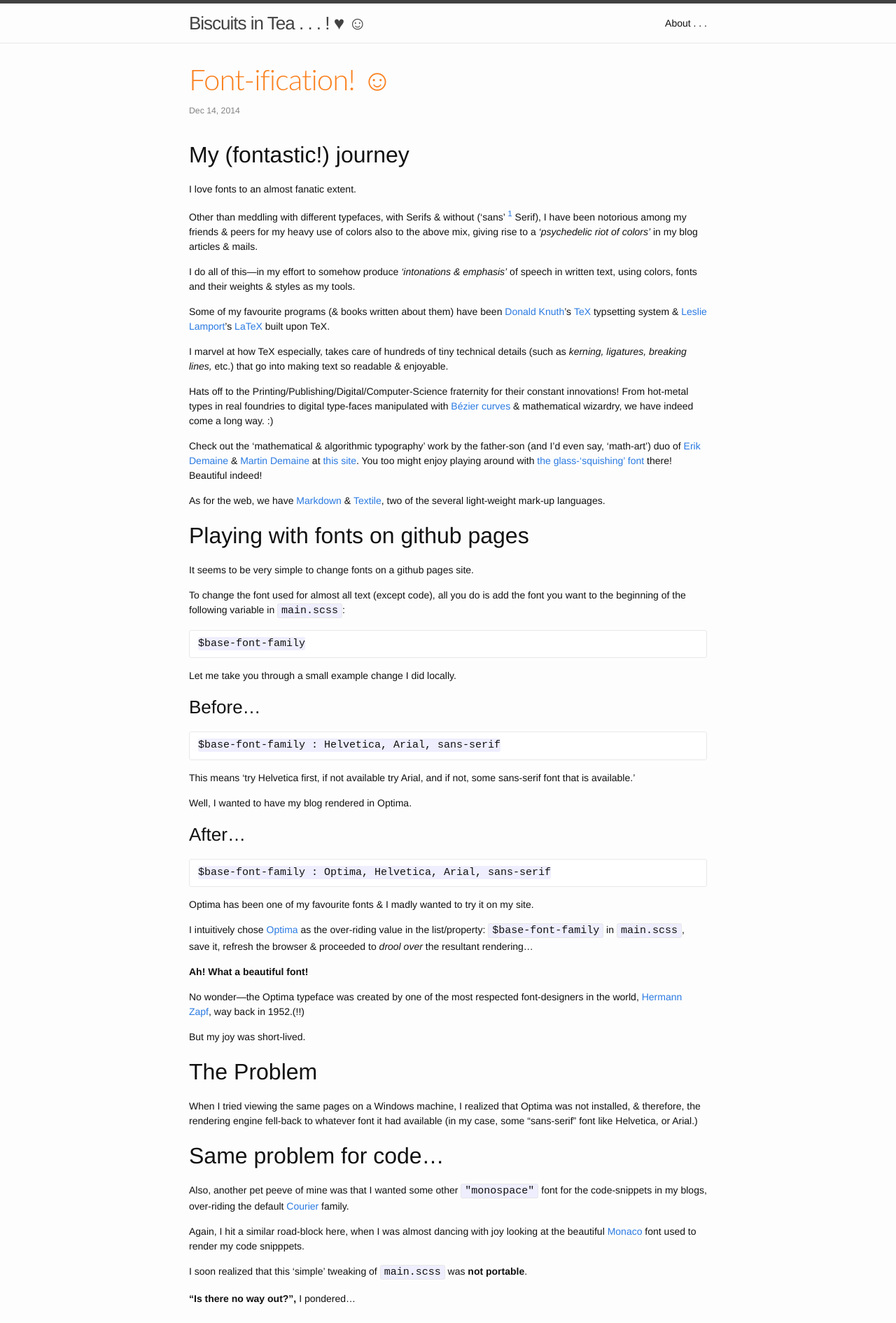
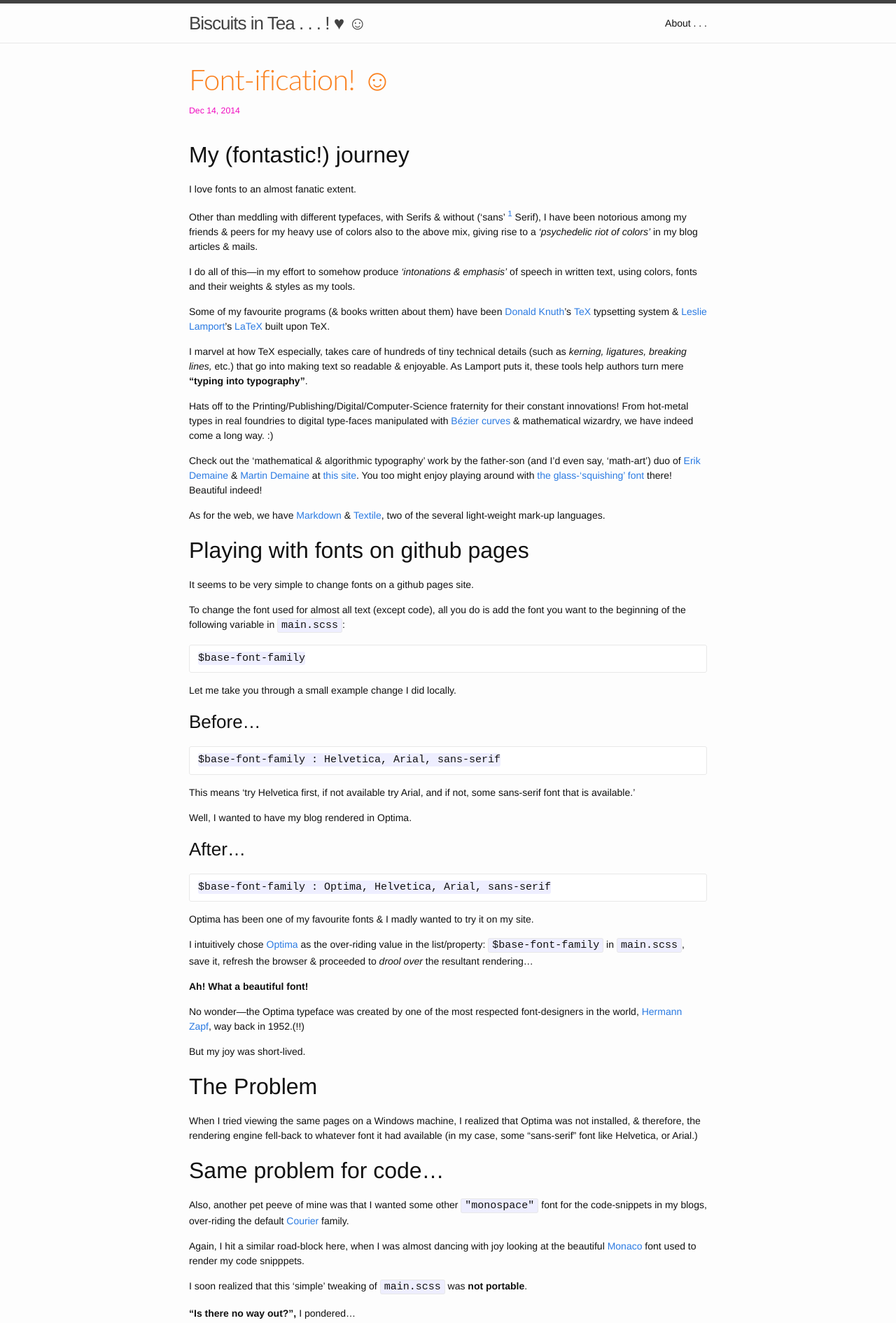
Before and after one commit to raghuugare/raghuugare.bkup, a Jekyll site: the page built from _posts/2014-12-14-fontification.markdown, in a window 1280 px wide. Shown: the top 1890 px of the page at 70% size. Built offline with Jekyll 4.4.1, drawn with Linux system fonts in a browser that asks for light colours.

Commit message:
Small touches...

```diff
--- a/_posts/2014-12-14-fontification.markdown
+++ b/_posts/2014-12-14-fontification.markdown
@@ -15,7 +15,7 @@ I do all of this---in my effort to somehow produce _'intonations & emphasis'_ of
 
 Some of my favourite programs (& books written about them) have been [Donald Knuth][link_donald_knuth]'s [TeX][link_TeX] typsetting system & [Leslie Lamport][link_leslie_lamport]'s [LaTeX][link_LaTeX] built upon TeX.
 
-I marvel at how TeX especially, takes care of hundreds of tiny technical details (such as _kerning, ligatures, breaking lines,_ etc.) that go into making text so readable & enjoyable.
+I marvel at how TeX especially, takes care of hundreds of tiny technical details (such as _kerning, ligatures, breaking lines,_ etc.) that go into making text so readable & enjoyable. As Lamport puts it, these tools help authors turn mere **"typing into typography"**.
 
 Hats off to the Printing/Publishing/Digital/Computer-Science fraternity for their constant innovations! From hot-metal types in real foundries to digital type-faces manipulated with [Bézier curves][link_bézier_curves] & mathematical wizardry, we have indeed come a long way. :)
 
--- a/_sass/_layout.scss
+++ b/_sass/_layout.scss
@@ -181,8 +181,10 @@
 }
 
 .post-meta {
+    font-family: $base-font-family;
     font-size: $small-font-size;
-    color: $grey-color;
+    font-weight: 300;
+    color: #f00abf; // $grey-color;
 }
 
 .post-link {
```
Also changed, not shown: about.md (+1 -1 lines).
